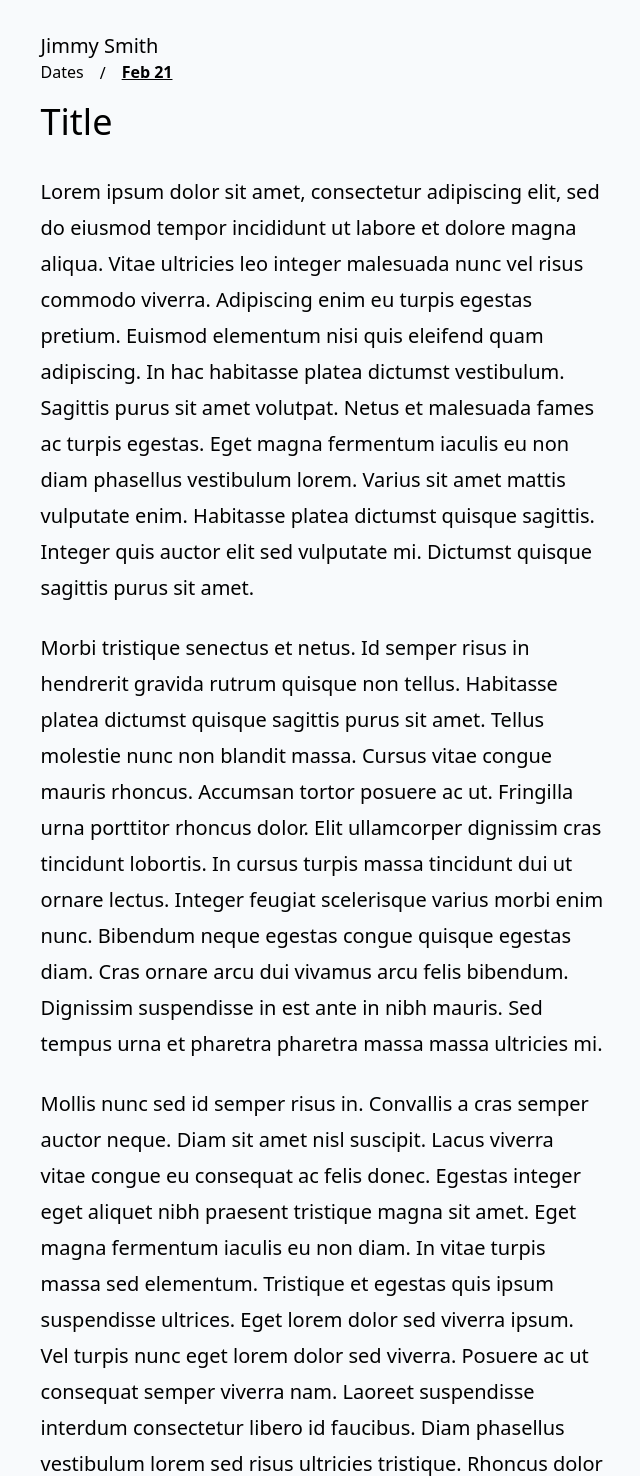
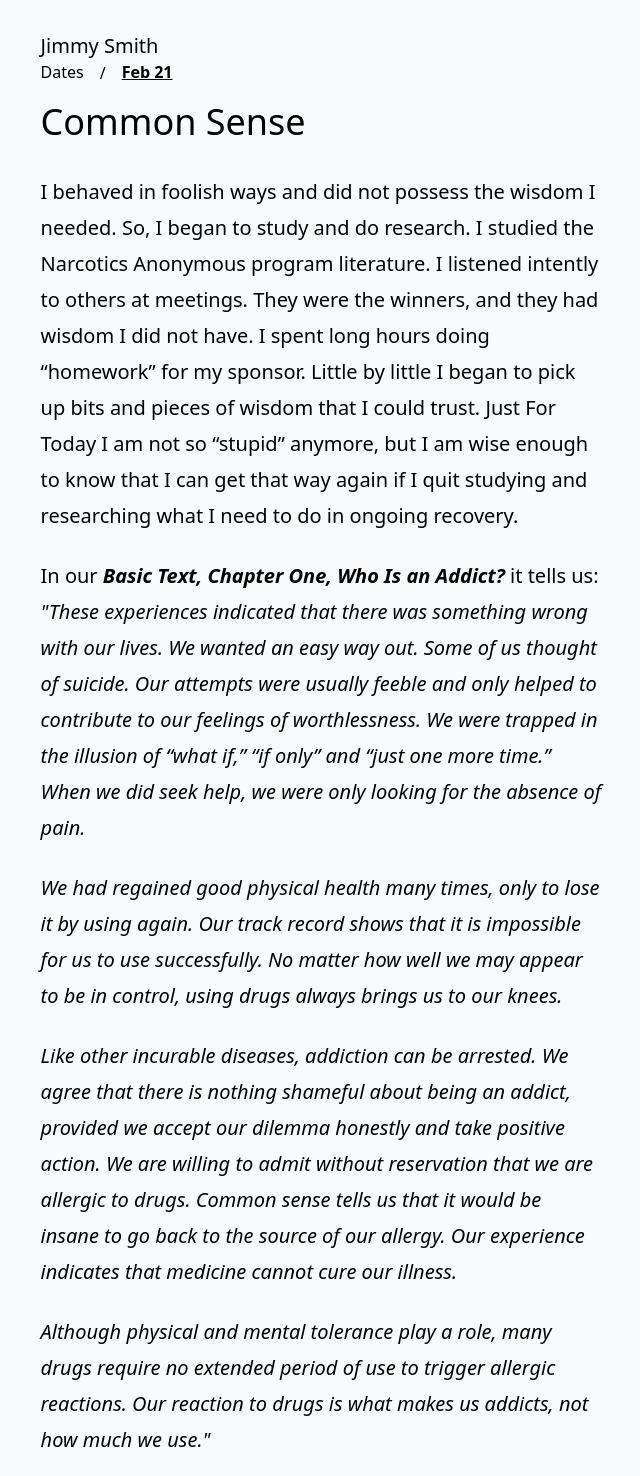
Before and after one commit to gregrossdev/jimmy-smith, an Astro site: page /date/02/21 in a window 1280 px wide. Shown: the top 1476 px of the page, without its empty margins (318-958 px from the left). Built offline with nearby package versions, Linux system fonts and the light colour scheme; Astro itself is replaced by a stand-in of ours.

Commit message:
Update Febuary “21”

```diff
--- a/src/pages/date/02/21.md
+++ b/src/pages/date/02/21.md
@@ -1,15 +1,18 @@
 ---
-layout: "../../../layouts/BasePost.astro"
-title: "Title"
-date: "Feb 21"
+layout: ../../../layouts/BasePost.astro
+date: Feb 21
+title: Common Sense
 ---
+I behaved in foolish ways and did not possess the wisdom I needed. So, I began to study and do research. I studied the Narcotics Anonymous program literature. I listened intently to others at meetings. They were the winners, and they had wisdom I did not have. I spent long hours doing “homework” for my sponsor. Little by little I began to pick up bits and pieces of wisdom that I could trust. Just For Today I am not so “stupid” anymore, but I am wise enough to know that I can get that way again if I quit studying and researching what I need to do in ongoing recovery.
 
-Lorem ipsum dolor sit amet, consectetur adipiscing elit, sed do eiusmod tempor incididunt ut labore et dolore magna aliqua. Vitae ultricies leo integer malesuada nunc vel risus commodo viverra. Adipiscing enim eu turpis egestas pretium. Euismod elementum nisi quis eleifend quam adipiscing. In hac habitasse platea dictumst vestibulum. Sagittis purus sit amet volutpat. Netus et malesuada fames ac turpis egestas. Eget magna fermentum iaculis eu non diam phasellus vestibulum lorem. Varius sit amet mattis vulputate enim. Habitasse platea dictumst quisque sagittis. Integer quis auctor elit sed vulputate mi. Dictumst quisque sagittis purus sit amet.
+In our ***Basic Text, Chapter One, Who Is an Addict?*** it tells us: *"These experiences indicated that there was something wrong with our lives. We wanted an easy way out. Some of us thought of suicide. Our attempts were usually feeble and only helped to contribute to our feelings of worthlessness. We were trapped in the illusion of “what if,” “if only” and “just one more time.” When we did seek help, we were only looking for the absence of pain.*
 
-Morbi tristique senectus et netus. Id semper risus in hendrerit gravida rutrum quisque non tellus. Habitasse platea dictumst quisque sagittis purus sit amet. Tellus molestie nunc non blandit massa. Cursus vitae congue mauris rhoncus. Accumsan tortor posuere ac ut. Fringilla urna porttitor rhoncus dolor. Elit ullamcorper dignissim cras tincidunt lobortis. In cursus turpis massa tincidunt dui ut ornare lectus. Integer feugiat scelerisque varius morbi enim nunc. Bibendum neque egestas congue quisque egestas diam. Cras ornare arcu dui vivamus arcu felis bibendum. Dignissim suspendisse in est ante in nibh mauris. Sed tempus urna et pharetra pharetra massa massa ultricies mi.
+*We had regained good physical health many times, only to lose it by using again. Our track record shows that it is impossible for us to use successfully. No matter how well we may appear to be in control, using drugs always brings us to our knees.*
 
-Mollis nunc sed id semper risus in. Convallis a cras semper auctor neque. Diam sit amet nisl suscipit. Lacus viverra vitae congue eu consequat ac felis donec. Egestas integer eget aliquet nibh praesent tristique magna sit amet. Eget magna fermentum iaculis eu non diam. In vitae turpis massa sed elementum. Tristique et egestas quis ipsum suspendisse ultrices. Eget lorem dolor sed viverra ipsum. Vel turpis nunc eget lorem dolor sed viverra. Posuere ac ut consequat semper viverra nam. Laoreet suspendisse interdum consectetur libero id faucibus. Diam phasellus vestibulum lorem sed risus ultricies tristique. Rhoncus dolor purus non enim praesent elementum facilisis. Ultrices tincidunt arcu non sodales neque. Tempus egestas sed sed risus pretium quam vulputate. Viverra suspendisse potenti nullam ac tortor vitae purus faucibus ornare. Fringilla urna porttitor rhoncus dolor purus non. Amet dictum sit amet justo donec enim.
+*Like other incurable diseases, addiction can be arrested. We agree that there is nothing shameful about being an addict, provided we accept our dilemma honestly and take positive action. We are willing to admit without reservation that we are allergic to drugs. Common sense tells us that it would be insane to go back to the source of our allergy. Our experience indicates that medicine cannot cure our illness.*
 
-Mattis ullamcorper velit sed ullamcorper morbi tincidunt. Tortor posuere ac ut consequat semper viverra. Tellus mauris a diam maecenas sed enim ut sem viverra. Venenatis urna cursus eget nunc scelerisque viverra mauris in. Arcu ac tortor dignissim convallis aenean et tortor at. Curabitur gravida arcu ac tortor dignissim convallis aenean et tortor. Egestas tellus rutrum tellus pellentesque eu. Fusce ut placerat orci nulla pellentesque dignissim enim sit amet. Ut enim blandit volutpat maecenas volutpat blandit aliquam etiam. Id donec ultrices tincidunt arcu. Id cursus metus aliquam eleifend mi.
+*Although physical and mental tolerance play a role, many drugs require no extended period of use to trigger allergic reactions. Our reaction to drugs is what makes us addicts, not how much we use."*
 
-Tempus quam pellentesque nec nam aliquam sem. Risus at ultrices mi tempus imperdiet. Id porta nibh venenatis cras sed felis eget velit. Ipsum a arcu cursus vitae. Facilisis magna etiam tempor orci eu lobortis elementum. Tincidunt dui ut ornare lectus sit. Quisque non tellus orci ac. Blandit libero volutpat sed cras. Nec tincidunt praesent semper feugiat nibh sed pulvinar proin gravida. Egestas integer eget aliquet nibh praesent tristique magna.
+In our ***Living Clean: The Journey Continues, Chapter 1: Living Clean, A Vision of Hope*** it also tells us: *“The person we see in the mirror may bear little resemblance to the version of ourselves that other people know. When we are locked in self-obsession, we may have no idea of the damage we are doing to the people around us, or even to ourselves. Similarly, when we reach out, we may not see the positive effects we have on our own spirits or the world around us. We may still see ourselves as we were when we got here, not recognizing that the principles we have been practicing have become part of who we are. We trust our sponsors and friends to show us the changes we cannot see in ourselves.”*
+
+*(Admit, Arrested, Common Sense, Experiences, Honesty, Just For Today, Positive Action, Positive Effects, Practicing, Principles, Researching, Seek Help, Sponsorship, Steps, Studying, Tolerance, Trust, Winners, Wisdom)*
```
